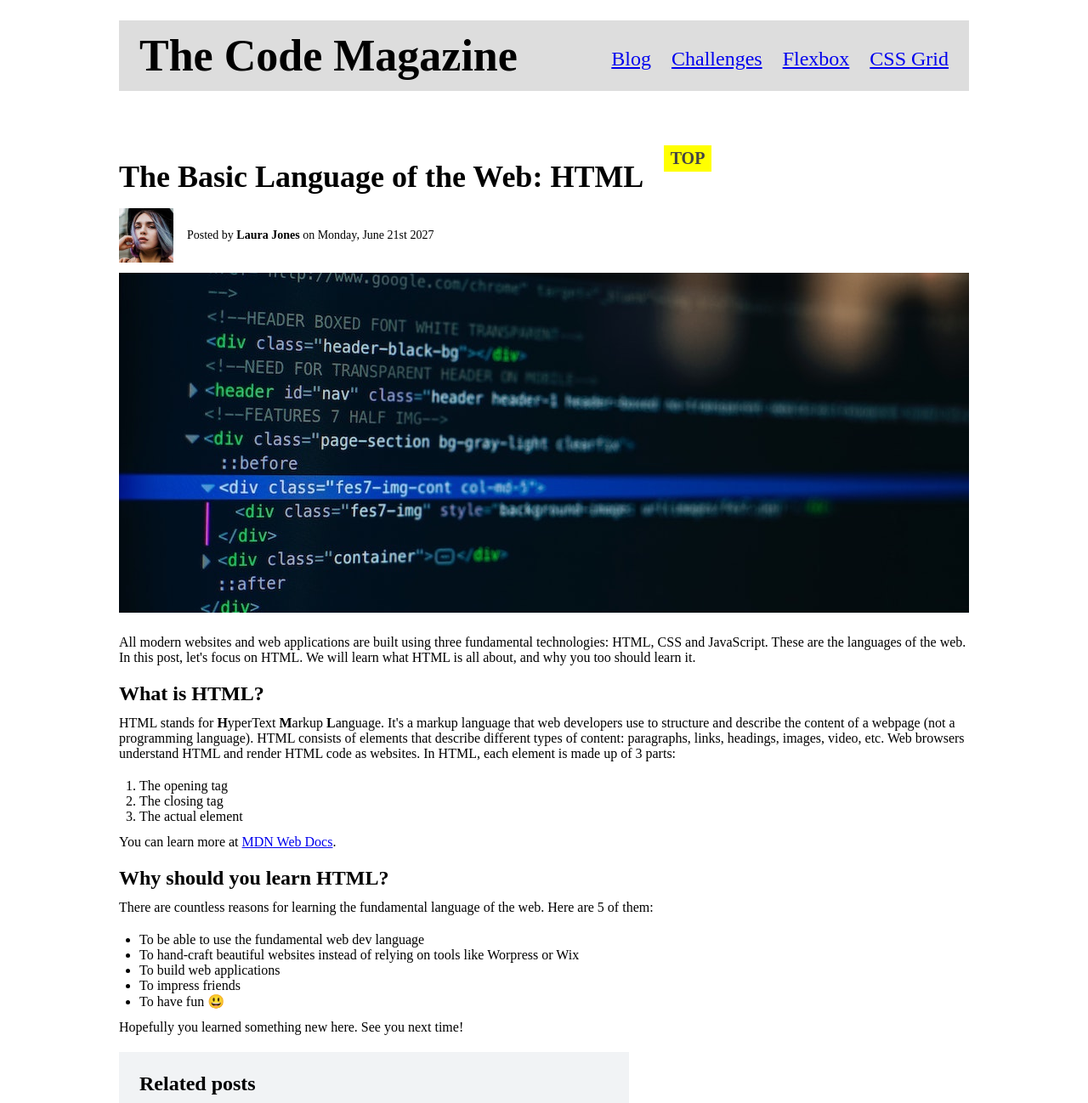
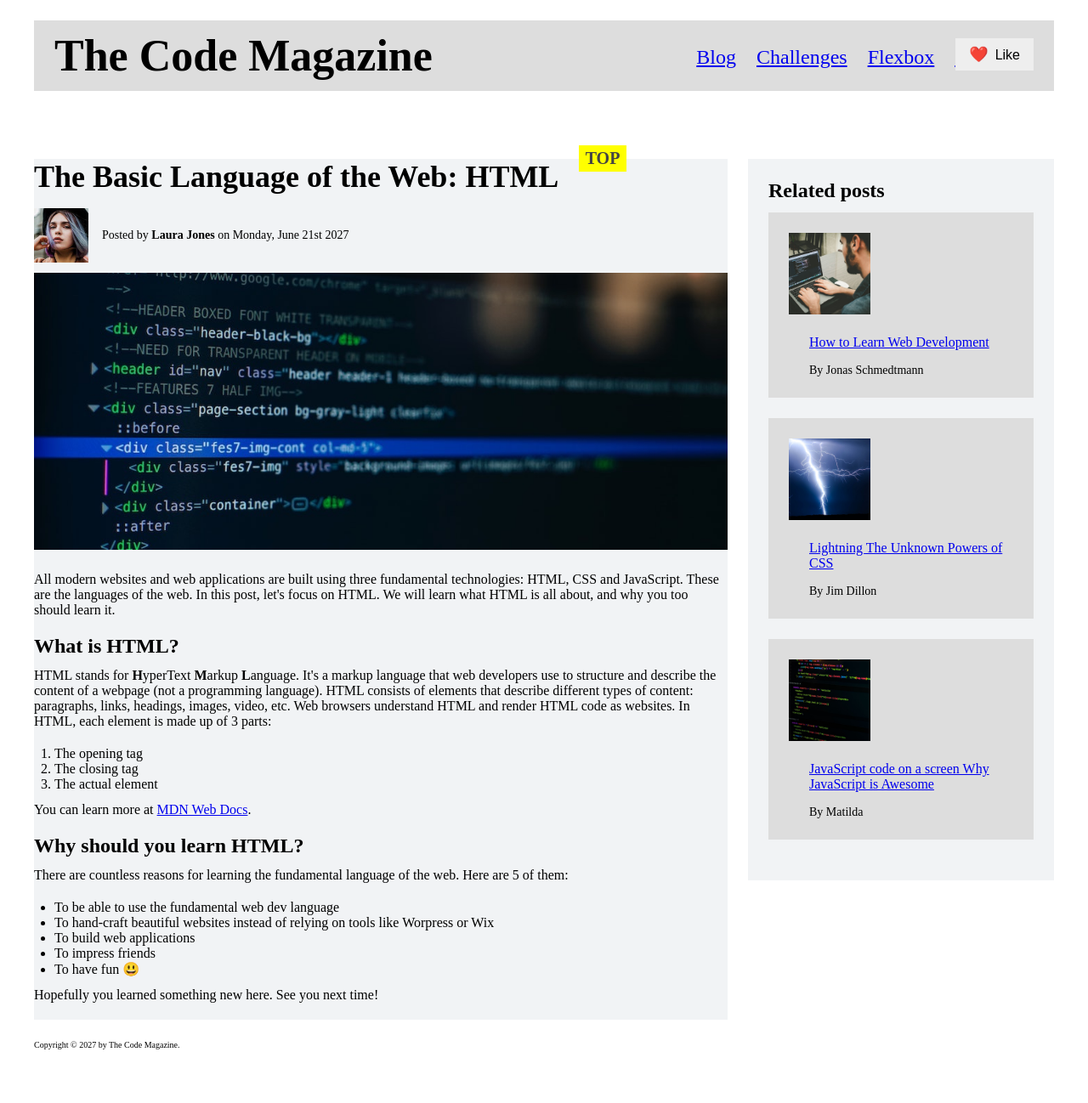
Before and after one commit to H4m3d84/practice-blog, a website: page index.html in a window 1280 px wide. Shown: the top 1298 px of the page at 85% size. After the commit the page ends 1259 px from the top, so only its background shows below. Drawn offline with Linux system fonts and the light colour scheme.

Commit message:
finish layout with floats

```diff
--- a/sass/components/_navigation.scss
+++ b/sass/components/_navigation.scss
@@ -1,7 +1,7 @@
 .nav {
   float: right;
   font-size: 2.4rem;
-  margin-top: 2rem;
+  margin-top: 1.8rem;
 
   &__list {
   }
--- a/sass/layout/_aside.scss
+++ b/sass/layout/_aside.scss
@@ -1,7 +1,8 @@
 .aside {
   background-color: #f1f3f5;
   padding: 2.4rem;
-  width: 60rem;
+  width: 30%;
+  float: right;
 
   &__list {
     list-style: none;
--- a/sass/layout/_footer.scss
+++ b/sass/layout/_footer.scss
@@ -0,0 +1,6 @@
+.footer {
+  float: left;
+  clear: both;
+  margin: 2.4rem 0;
+  display: block;
+}
--- a/sass/layout/_post.scss
+++ b/sass/layout/_post.scss
@@ -1,4 +1,10 @@
 .post {
+  background-color: #f1f3f5;
+
+  max-width: 68%;
+  float: left;
+  // margin-bottom: 2.4rem;
+
   &__header {
     margin-bottom: 2.4rem;
   }
@@ -19,6 +25,7 @@
     margin-left: 1.6rem;
   }
   &__img {
+    width: 100%;
   }
 
   &__ordered-list {
--- a/sass/pages/_home.scss
+++ b/sass/pages/_home.scss
@@ -1,5 +1,5 @@
 .container {
-  width: 100rem;
+  width: 120rem;
   margin: 0 auto;
   position: relative;
 }
```
Also changed, not shown: index.html (+1 -1 lines), style/output.css, 1 other file.
